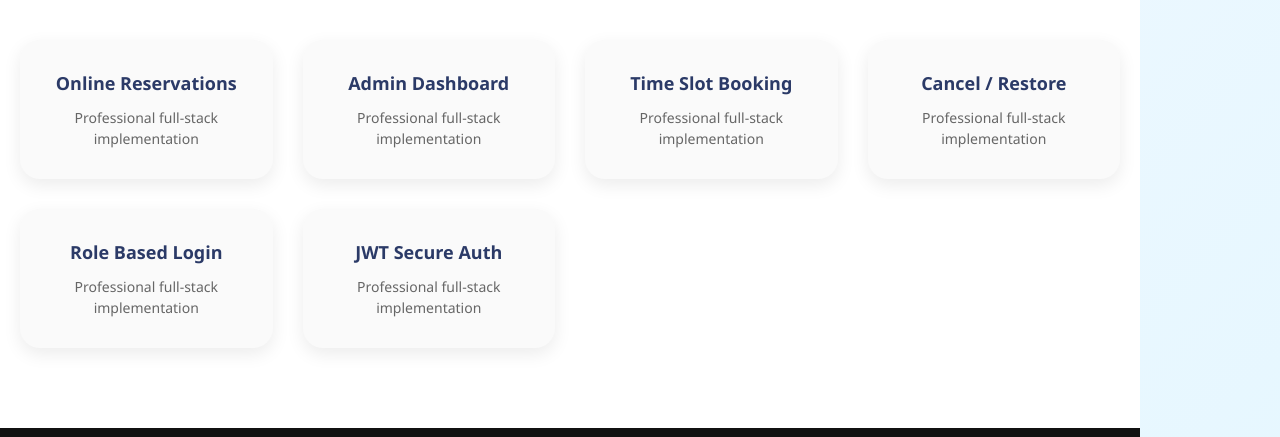
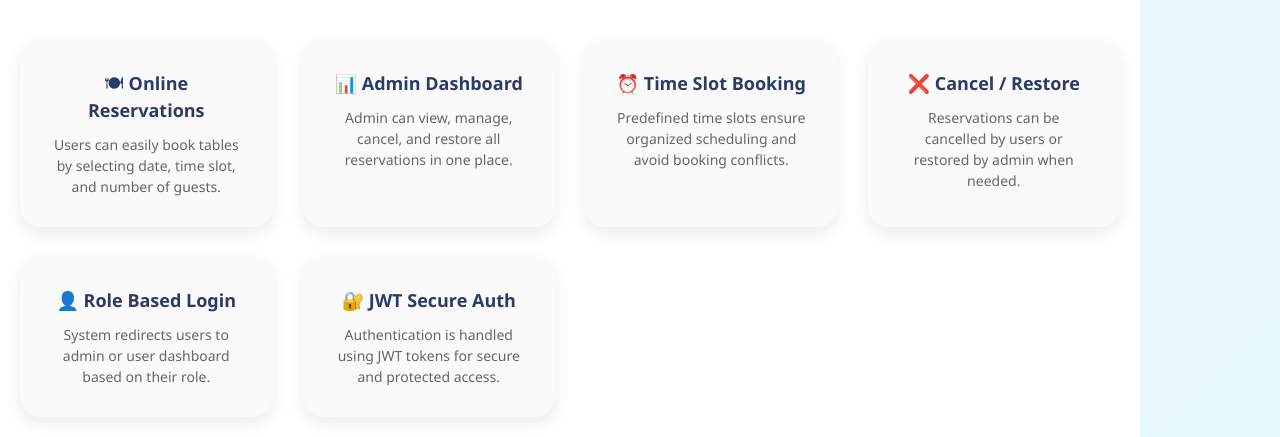
Before and after one commit to kadivendipranay/restaurant-reservation-frontend, a React (Vite) app: page / in a window 1280 px wide. Shown: the part 930-1367 px from the top of the page. Built offline with nearby package versions, Linux system fonts and the light colour scheme.

Commit message:
feat: complete restaurant reservation system with admin, user dashboards, search, toast notifications, and improved UI

```diff
--- a/src/pages/Home.jsx
+++ b/src/pages/Home.jsx
@@ -3,12 +3,30 @@ import Navbar from "../components/Navbar";
 import "../styles/Home.css";
 
 const FEATURES = [
-  "Online Reservations",
-  "Admin Dashboard",
-  "Time Slot Booking",
-  "Cancel / Restore",
-  "Role Based Login",
-  "JWT Secure Auth",
+  {
+    title: "🍽 Online Reservations",
+    desc: "Users can easily book tables by selecting date, time slot, and number of guests.",
+  },
+  {
+    title: "📊 Admin Dashboard",
+    desc: "Admin can view, manage, cancel, and restore all reservations in one place.",
+  },
+  {
+    title: "⏰ Time Slot Booking",
+    desc: "Predefined time slots ensure organized scheduling and avoid booking conflicts.",
+  },
+  {
+    title: "❌ Cancel / Restore",
+    desc: "Reservations can be cancelled by users or restored by admin when needed.",
+  },
+  {
+    title: "👤 Role Based Login",
+    desc: "System redirects users to admin or user dashboard based on their role.",
+  },
+  {
+    title: "🔐 JWT Secure Auth",
+    desc: "Authentication is handled using JWT tokens for secure and protected access.",
+  },
 ];
 
 export default function Home() {
@@ -45,9 +63,9 @@ export default function Home() {
       <section className="features">
         <div className="features-grid">
           {FEATURES.map((feature) => (
-            <div key={feature} className="feature-card">
-              <h3>{feature}</h3>
-              <p>Professional full-stack implementation</p>
+            <div key={feature.title} className="feature-card">
+              <h3>{feature.title}</h3>
+              <p>{feature.desc}</p>
             </div>
           ))}
         </div>
@@ -55,7 +73,7 @@ export default function Home() {
 
       {/* FOOTER */}
       <footer className="footer">
-        © 2026 Royal Restaurant • Built by Pranay Kumar (MERN Stack)
+        © {new Date().getFullYear()} Royal Restaurant • Built by Pranay Kumar (MERN Stack)
       </footer>
     </div>
   );
```
